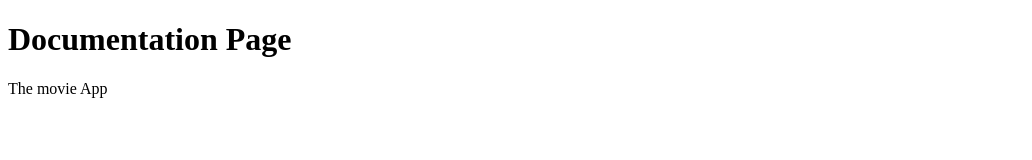
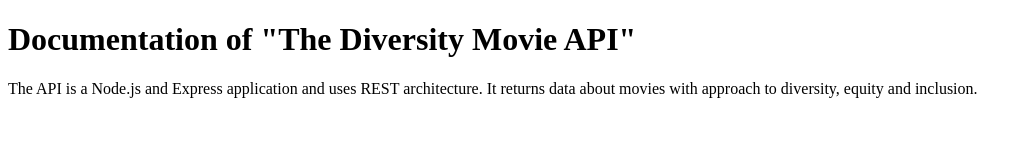
Before and after one commit to lts-hmms/movie_api, a plain HTML site: page documentation.html in a window 1280 px wide. Shown: the whole page, without its empty margins (0-1032 px from the left). Drawn offline with Linux system fonts and the light colour scheme.

Commit message:
docs: update documentation

```diff
--- a/documentation.html
+++ b/documentation.html
@@ -5,7 +5,11 @@
     <title>Documentation</title>
   </head>
   <body>
-    <h1>Documentation Page</h1>
-    <p>The movie App</p>
+    <h1>Documentation of "The Diversity Movie API"</h1>
+    <p>
+      The API is a Node.js and Express application and uses REST architecture.
+      It returns data about movies with approach to diversity, equity and
+      inclusion.
+    </p>
   </body>
 </html>
```
